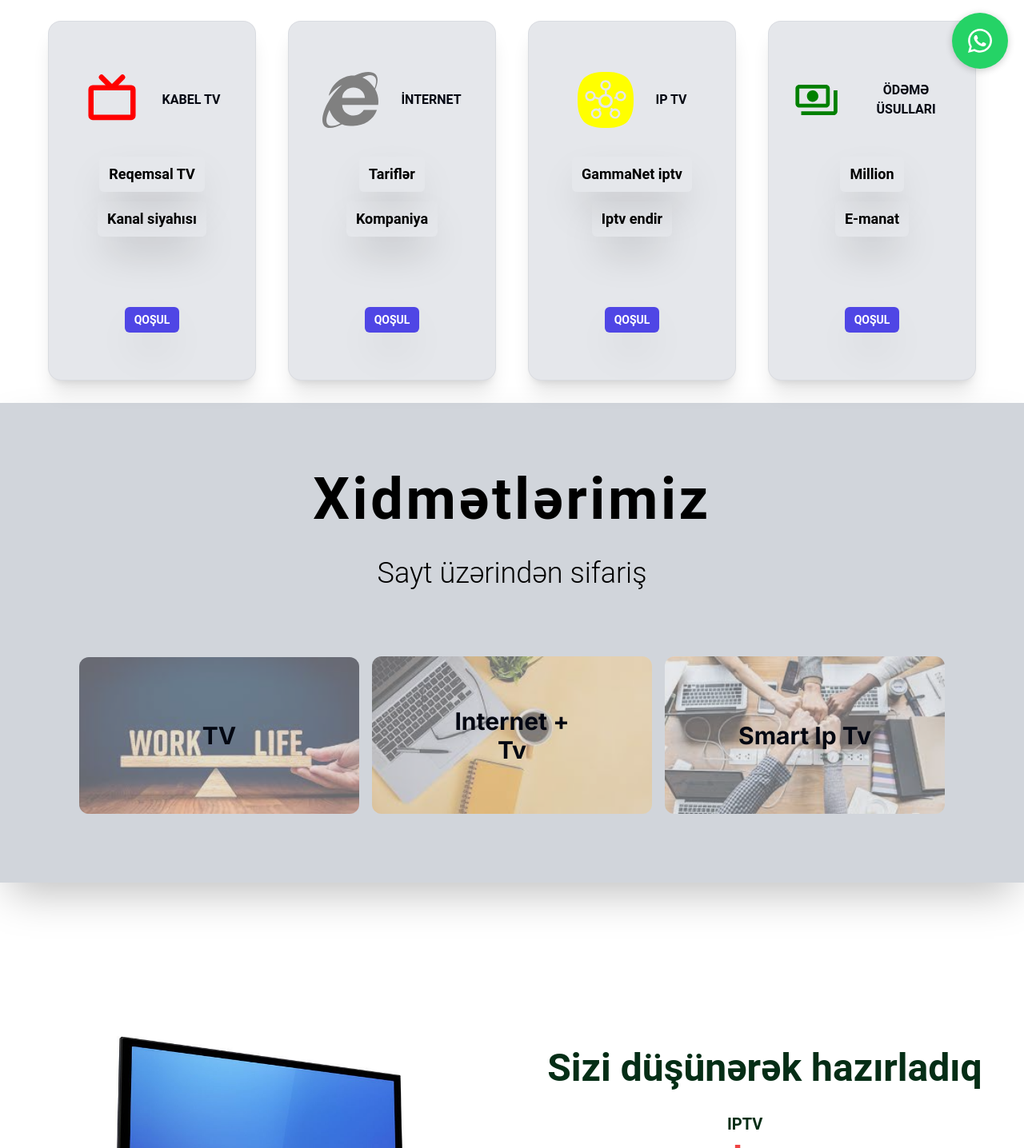
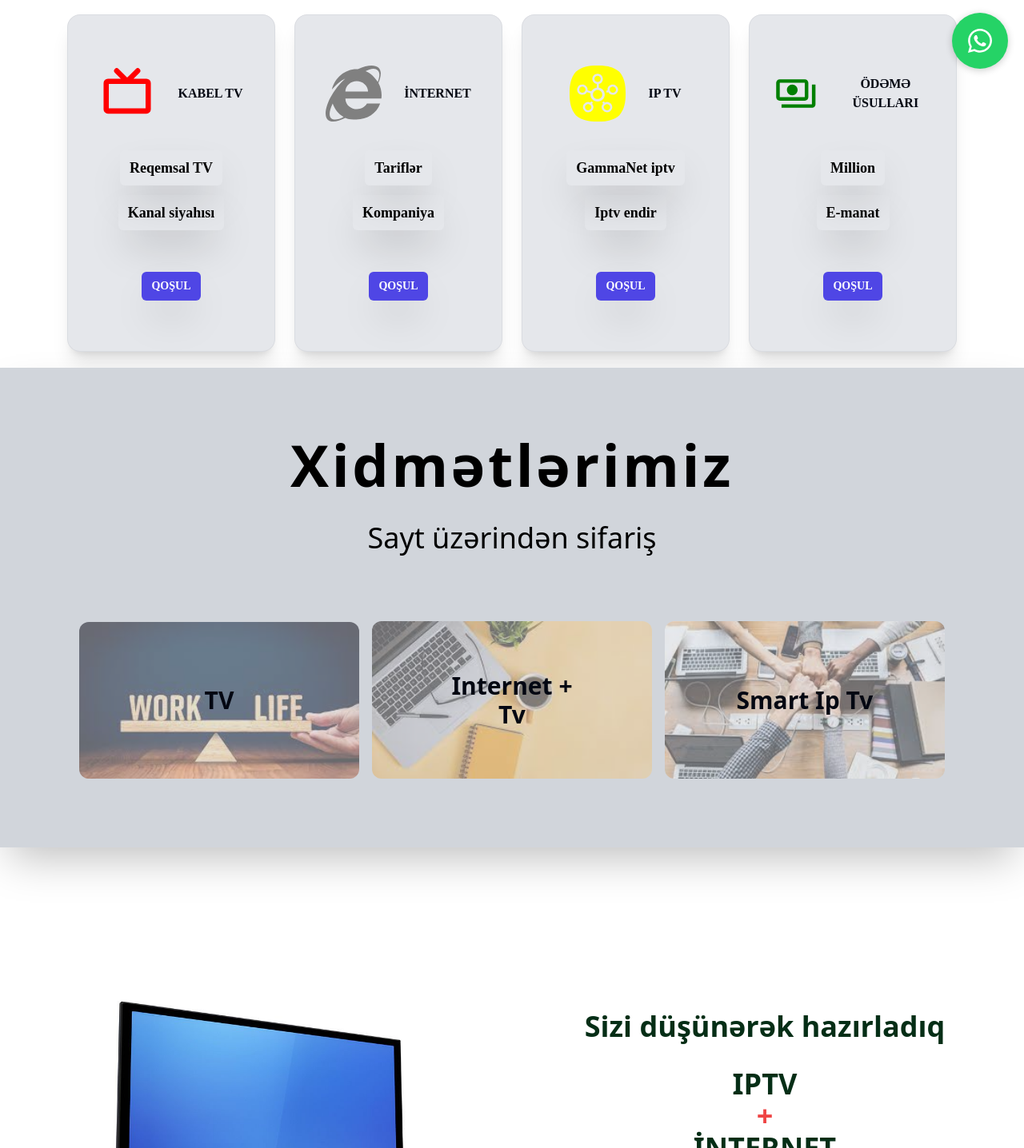
Before and after one commit to bedirlituran/netlika, a Next.js app: page / in a window 1280 px wide. Shown: the part 694-2130 px from the top of the page at 80% size. Built offline with nearby package versions, Linux system fonts and the light colour scheme.

Commit message:
sayt geldi

```diff
--- a/app/layout.js
+++ b/app/layout.js
@@ -15,8 +15,9 @@ export const metadata = {
 
 export default function RootLayout({ children }) {
   return (
-    <html lang="en" className='font-turan'>
-      <body className={inter.className}>
+    <html lang="en">
+
+      <body className={`${inter}`}>
         <Providers>
         <Navbar/>
           <Slide/>
--- a/app/page.js
+++ b/app/page.js
@@ -3,16 +3,19 @@ import Xidmet from "../components/Xidmet";
 import Reklam from "../components/Reklam";
 import Carding from "../components/Carding";
 import WhatsAppButton from "../components/Whatsapp";
+import AnimatedLayout from "../components/AnimatedLayout";
 
 
 
 export default function Home() {
   return (
-    <main>
+    <AnimatedLayout>
+
       <Carding />
       <Xidmet />
       <Reklam />
       <WhatsAppButton />
-    </main>
+
+    </AnimatedLayout>
   );
 }
--- /dev/null
+++ b/components/AnimatedLayout.jsx
@@ -0,0 +1,18 @@
+"use client";
+import { motion } from 'framer-motion';
+
+const AnimatedLayout = ({ children }) => {
+  return (
+    <motion.div
+      className="flex flex-col items-center justify-center min-h-screen bg-white"
+      initial={{ opacity: 0, y: -20 }}
+      animate={{ opacity: 1, y: 0 }}
+      exit={{ opacity: 0, y: -20 }}
+      transition={{ duration: 0.5 }}
+    >
+      {children}
+    </motion.div>
+  );
+};
+
+export default AnimatedLayout;
--- a/components/Card.jsx
+++ b/components/Card.jsx
@@ -1,4 +1,3 @@
-
 import React from "react";
 import { PiTelevisionSimpleBold } from "react-icons/pi";
 import { FaInternetExplorer } from "react-icons/fa";
@@ -6,12 +5,12 @@ import { SiSmartthings } from "react-icons/si";
 import { MdOutlinePayments } from "react-icons/md";
 import Link from "next/link";
 
-const Card = ({ icon, stat, orta, asagi,link,urlip }) => {
+const Card = ({ icon, stat, orta, asagi, link }) => {
   const icons = {
     tv: <PiTelevisionSimpleBold size={70} color="red" />,
     internet: <FaInternetExplorer size={70} color="gray" />,
     iptv: <SiSmartthings size={70} color="yellow" />,
-    Odeme: <MdOutlinePayments size={70} color="green"/>,
+    Odeme: <MdOutlinePayments size={70} color="green" />,
   };
 
   const stats = {
@@ -48,32 +47,28 @@ const Card = ({ icon, stat, orta, asagi,link,urlip }) => {
     emanat: "/emanat",
   };
 
-
   return (
-    <div className="font-turan -mt-2 p-2 w-[350px] lg:mt-0 lg:w-full lg:max-w-md lg:flex-shrink-0 cursor-pointer md:flex md:flex-nowrap rounded-2xl flex flex-col justify-center items-center">
-      <div className="h-full w-full md:w-full md:flex flex justify-center items-center placeholder:first:group rounded-2xl bg-gray-200 py-10 text-center ring-1 ring-inset ring-gray-900/5 lg:flex lg:flex-col lg:justify-center lg:py-16 hover:bg-red-200 hover:text-slate-100 transition-all duration-500 shadow-xl">
-        <div className="flex flex-col gap-3 mx-auto max-w-xs px-8 w-[260px] flex-wrap">
-          <div className="flex flex-row gap-7 items-center justify-center">
-            {icons[icon]} {/* Icon prop'u kullan */}
+    <div className="font-custom mt-0 lg:mt-0 lg:w-full lg:max-w-md lg:flex-shrink-0 cursor-pointer md:flex md:flex-nowrap rounded-2xl flex flex-col justify-center items-center">
+      <div className="h-full w-full md:w-full md:flex flex justify-center items-center placeholder:first:group rounded-2xl bg-gray-200 py-auto text-center ring-1 ring-inset ring-gray-900/5 lg:flex lg:flex-col lg:justify-center lg:py-16 hover:bg-red-200 hover:text-slate-100 transition-all duration-500 shadow-xl">
+        <div className="flex flex-col gap-3 mx-auto max-w-xs px-8 w-[260px]">
+          <div className="flex gap-7 items-center justify-center">
+            {icons[icon]}
             <p className="text-base font-bold text-gray-950 group-hover:text-white duration-500 uppercase">{stats[stat]}</p>
           </div>
           <div className="mt-6 flex items-baseline justify-center gap-x-2">
-
-              <Link href={links[orta]} className="m-auto  rounded-md px-3 py-2 text-center text-lg font-semibold text-black shadow-2xl hover:bg-indigo-500 focus-visible:outline focus-visible:outline-2 focus-visible:outline-offset-2 focus-visible:outline-indigo-600 font-turan ">
-                {ortas[orta]}
-              </Link>
-
+            <Link href={links[orta]} className="m-auto rounded-md px-3 py-2 text-lg font-semibold text-black shadow-2xl hover:bg-indigo-500 focus-visible:outline focus-visible:outline-2 focus-visible:outline-offset-2 focus-visible:outline-indigo-600 font-turan">
+              {ortas[orta]}
+            </Link>
           </div>
           <div className="flex items-baseline justify-center gap-x-2">
+            <Link href={links[asagi]} className="m-auto rounded-md px-3 py-2 text-lg font-semibold text-black shadow-2xl hover:bg-indigo-500 focus-visible:outline focus-visible:outline-2 focus-visible:outline-offset-2 focus-visible:outline-indigo-600 font-turan">
+              {asagilar[asagi]}
+            </Link>
+          </div>
 
-              <Link href={links[asagi]} className="m-auto  rounded-md px-3 py-2 text-center text-lg font-semibold text-black shadow-2xl hover:bg-indigo-500 focus-visible:outline focus-visible:outline-2 focus-visible:outline-offset-2 focus-visible:outline-indigo-600 font-turan">
-                {asagilar[asagi]}
-              </Link>
-
-          </div>
-          <div className="mt-20">
-          <Link href="/Muraciet" className="m-auto mt-10  rounded-md bg-indigo-600 px-3 py-2 text-center text-sm font-semibold text-white shadow-2xl hover:bg-indigo-500 focus-visible:outline focus-visible:outline-2 focus-visible:outline-offset-2 focus-visible:outline-indigo-600 font-turan uppercase">Qoşul</Link>
-          </div>
+            <Link href="/Muraciet" className="m-auto mt-10 rounded-md bg-indigo-600 px-3 py-2 text-sm font-semibold text-white shadow-2xl hover:bg-indigo-500 focus-visible:outline focus-visible:outline-2 focus-visible:outline-offset-2 focus-visible:outline-indigo-600 font-turan uppercase">
+              Qoşul
+            </Link>
 
         </div>
       </div>
--- a/components/Reklam.jsx
+++ b/components/Reklam.jsx
@@ -16,9 +16,9 @@ const Reklam = () => {
             className="object-cover"
           />
         </div>
-        <div className="lg:flex  basis-1/2 justify-center items-center flex-col space-y-8">
-          <p className="font-turan text-3xl  font-bold lg:text-5xl text-green-950">Sizi düşünərək hazırladıq</p>
-          <h1 className="font-turan text-xl font-bold text-green-950">IPTV<br></br><span className="font-turan text-3xl  font-bold lg:text-5xl text-red-500 ">+</span><br></br>İNTERNET</h1>
+        <div className="lg:flex  basis-1/2 justify-center items-center m-auto flex-col space-y-8 text-center">
+          <p className="font-turan text-3xl  font-bold lg:text-4xl text-green-950">Sizi düşünərək hazırladıq</p>
+          <h1 className="font-turan text-2xl lg:text-4xl font-semibold text-green-950">IPTV<br></br><span className="font-turan text-2xl  font-semibold lg:text-4xl text-red-500 ">+</span><br></br>İNTERNET</h1>
           <Button/>
         </div>
       </div>
--- a/package.json
+++ b/package.json
@@ -11,6 +11,7 @@
   "dependencies": {
     "@headlessui/react": "^1.7.18",
     "@heroicons/react": "^2.1.1",
+    "framer-motion": "^10.18.0",
     "next": "14.0.4",
     "next-themes": "^0.2.1",
     "react": "^18",
--- a/tailwind.config.js
+++ b/tailwind.config.js
@@ -6,11 +6,11 @@ module.exports = {
     './app/**/*.{js,ts,jsx,tsx,mdx}',
   ],
   theme: {
-    extend: {
-      fontFamily: {
-        'turan': ['Roboto', 'sans-serif'],
-       },
-    },
+      extend: {
+        fontFamily: {
+          custom: ['Kanit', 'serif'],
+        },
+      },
   },
   plugins: [],
 }
```
Also changed, not shown: 1 other file (tests, documents, lock files or other folders).
